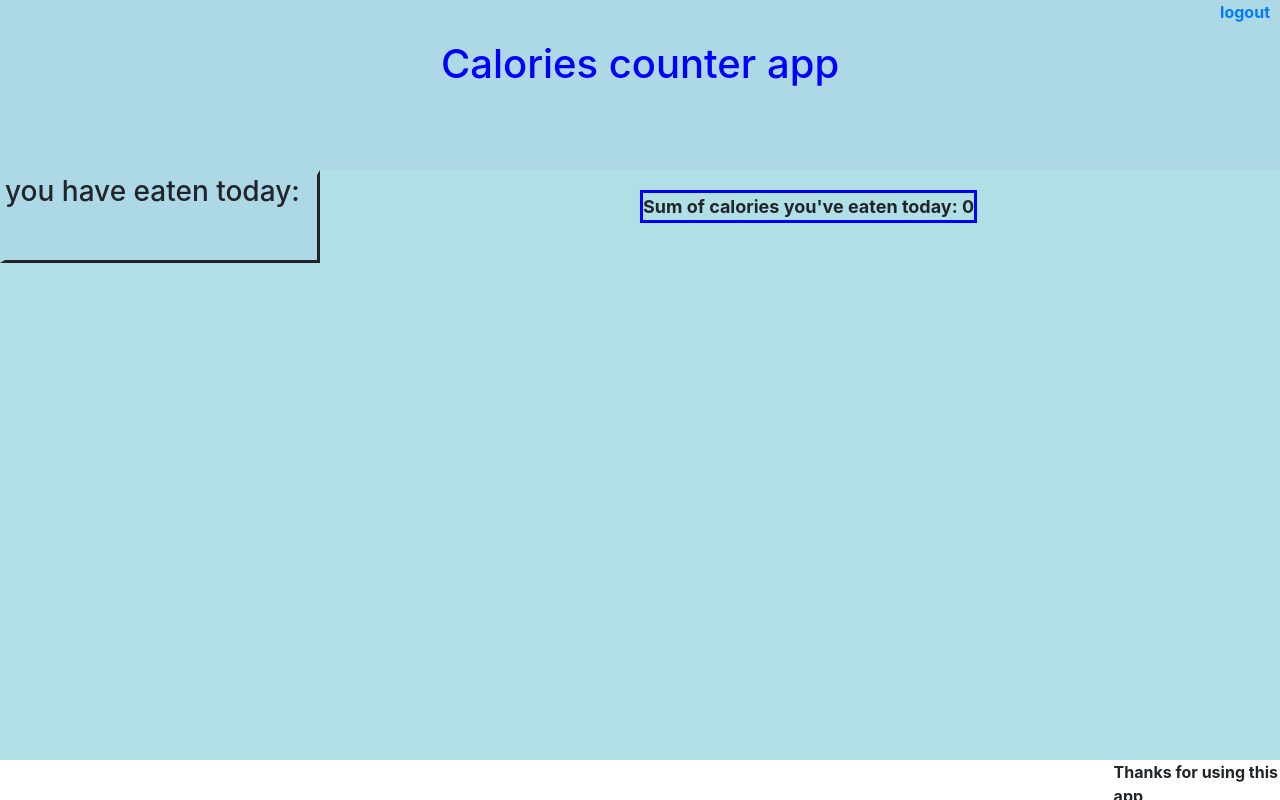
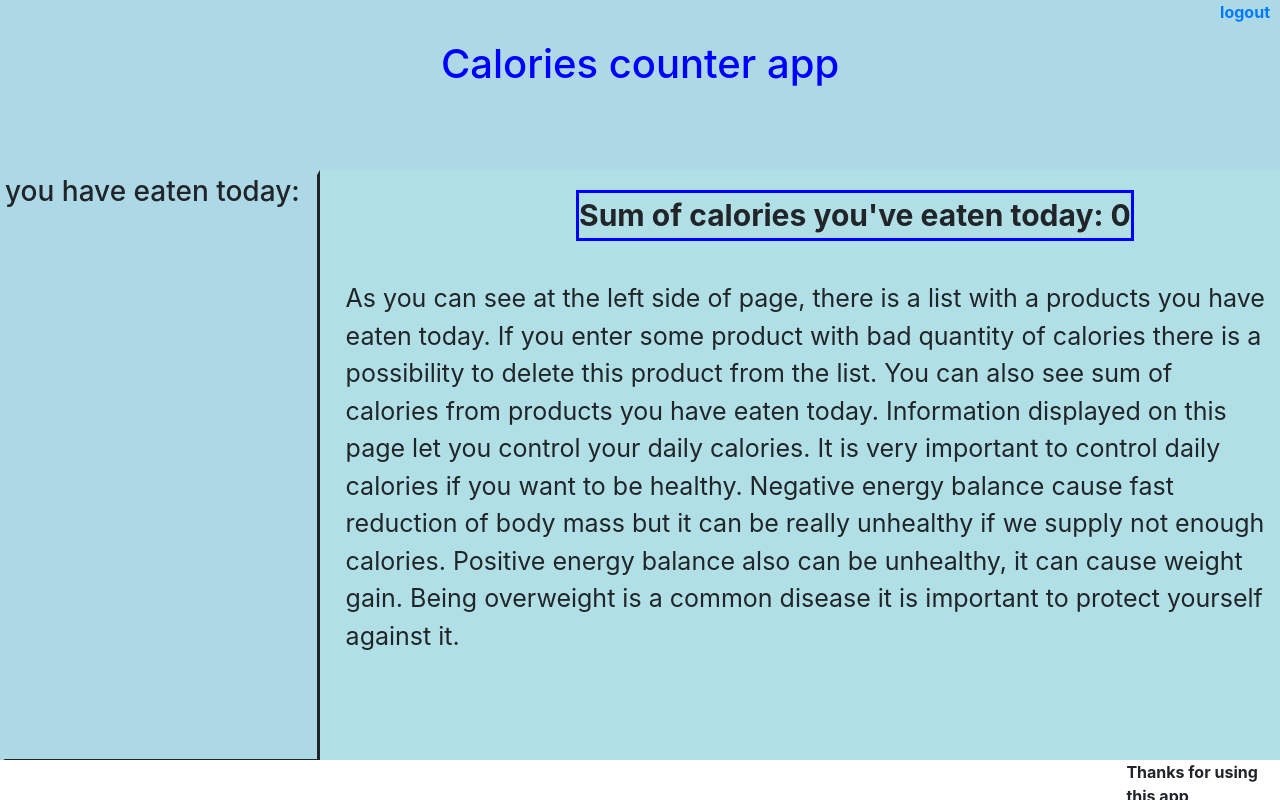
Before and after one commit to jakubmichalik98-98/CaloriesCounter, a Django app: page /calories/ in a window 1280 px wide. Run offline with Django 3.2, Linux system fonts and the light colour scheme; data comes from the database, SQL or seed files in the repository; both versions use the stored data as it was after the commit; some libraries are stand-ins or nearby versions.

Commit message:
frontend final update

```diff
--- a/CaloriesCounter/calories/templates/calories/index.html
+++ b/CaloriesCounter/calories/templates/calories/index.html
@@ -6,6 +6,18 @@
 <div class="sum">
 <p class="text-sum"><b>Sum of calories you've eaten today:
      {{kcal_sum}}</b></p>
+
+</div>
+<div class="index-description">
+ <p>
+     As you can see at the left side of page, there is a list with a products you have eaten today. If you
+    enter some product with bad quantity of calories there is a possibility to delete this product from the list.
+    You can also see sum of calories from products you have eaten today. Information displayed on this page let you
+    control your daily calories. It is very important to control daily calories if you want to be healthy. Negative
+    energy balance cause fast reduction of body mass but it can be really unhealthy if we supply not enough calories.
+    Positive energy balance also can be unhealthy, it can cause weight gain. Being overweight is a common disease
+        it is important to protect yourself against it.
+ </p>
 </div>
 <div class="list-container">
 <h3>{{user.username}} you have eaten today:</h3>
--- a/CaloriesCounter/calories/templates/calories/name.html
+++ b/CaloriesCounter/calories/templates/calories/name.html
@@ -2,13 +2,15 @@
 
 {% block title %}Name{% endblock %}
 {% block content %}
+<h2>Meal form</h2>
+<br>
 <form action="/calories/meal/" method="post">
     {% csrf_token %}
     {{ form.as_p }}
     <input class="btn btn-primary" type="submit" value="Submit">
 </form>
 
-<div>
+<div class="product-list">
     As you can see, you can fill a form and enter how many calories has your meal.
     If you don't know how many calories has your meal, check list given below, there
     are basic meals and their kcal quantity:
--- a/CaloriesCounter/diets/templates/diets/advanced.html
+++ b/CaloriesCounter/diets/templates/diets/advanced.html
@@ -37,7 +37,7 @@
 
         <div class="col-sm">
              <h3>Week part</h3>
-            <br>There are some stats from last 7 days:
+            <br>There are stats (eaten calories) from last 7 days:
             <ul>
             {% for date,sum in sum_week_kcal.items %}
                 <li>{{date}}: {{sum}}</li>
@@ -46,10 +46,10 @@
             Average: {{avg_week_kcal}}
             <br>Max: {{max_week_kcal}}
             <br>Min: {{min_week_kcal}}
-            <br>Most category: {{most_frequent_category}}
+            <br>Most eaten category: {{most_frequent_category}}
             <br>{{login_user}}
 
-            <br>If you want to show your week caloric balance, click here
+            <br>If you want to show chart with eaten calories last week click here
             <p class="font-weight-bold"><a href="{% url 'chart' %}">Show chart</a></p>
 
         </div>
--- a/CaloriesCounter/diets/templates/diets/meal.html
+++ b/CaloriesCounter/diets/templates/diets/meal.html
@@ -3,6 +3,10 @@
 {% block title %}MealForm{% endblock %}
 
 {% block content %}
+<h1>Fill advanced meal form</h1>
+<p>
+    In this part of application you can fill a meal form with more options than in simple part.
+</p>
 
 <form action="/diets/mealform/" method="post">
     {% csrf_token %}
@@ -11,4 +15,4 @@
 </form>
 {% endblock %}
 
-{% block logout %}<p><a href="{% url 'logout' %}">logout</a></p>{% endblock %}
+{% block logout %}<p class="font-weight-bold"><a href="{% url 'logout' %}">logout</a></p>{% endblock %}
--- a/CaloriesCounter/users/static/users/style.css
+++ b/CaloriesCounter/users/static/users/style.css
@@ -23,7 +23,7 @@ border-style:solid;
 }
 .footer{
 height:40px;
-padding-left:87%;
+padding-left:88%;
 padding-bottom:5px;
 width:100%;
 background-color:white;
@@ -35,9 +35,9 @@ position:fixed;
 display:flex;
 justify-content: center;
 align-items: start;
-font-size: large;
+font-size: 30px;
 position:absolute;
-left:50%;
+left:45%;
 }
 .text-sum{
 border-style:solid;
@@ -48,6 +48,7 @@ padding-bottom:15px;
 }
 .list-container{
 width:25%;
+min-height:74%;
 background-color:lightblue;
 border-style:solid;
 border-top: 5px solid lightblue;
@@ -57,3 +58,34 @@ left:0;
 top:170px;
 padding-bottom:20px;
 }
+.form-description{
+padding-right:15px;
+}
+.chart-title{
+display:flex;
+justify-content:center;
+}
+.chart{
+left:10%;
+position:absolute;
+}
+.reduce-form{
+padding-bottom:10px;
+}
+.home-text{
+bottom:10%;
+padding-left:37%;
+position:absolute;
+}
+.index-description{
+display:flex;
+justify-content: center;
+padding-right:10px;
+font-size: 25px;
+position:absolute;
+left:27%;
+top:35%;
+}
+.product-list{
+padding-bottom:10px;
+}
--- a/CaloriesCounter/users/templates/registration/login.html
+++ b/CaloriesCounter/users/templates/registration/login.html
@@ -3,6 +3,7 @@
 {% block title %}Login{% endblock %}
 
 {% block content %}
+<h1 class="d-flex justify-content-center">Login page</h1>
 <h2>Login</h2>
 <form method="post">
   {% csrf_token %}
--- a/calories.json
+++ b/calories.json
@@ -1 +1,3 @@
-{"apple": "52", "juice": "20"}
+{"apple": "52", "juice": "20", "chocolate": "300", "orange": "157", "chips": "311", "burger":  "300",
+"five potatoes": "300", "rice": "130", "pasta": "131", "strawberry":  "32", "chicken meat":  "239",
+"broccoli": "33"}
```
Also changed, not shown: CaloriesCounter/calories/templates/calories/question.html (+10 -4 lines), CaloriesCounter/diets/templates/diets/chart.html (+6 -4 lines), CaloriesCounter/diets/templates/diets/personal.html (+7 -3 lines), CaloriesCounter/diets/templates/diets/reduced.html (+11 -6 lines), CaloriesCounter/users/templates/home.html (+6 -2 lines), CaloriesCounter/users/templates/users/register.html (+8 -12 lines), CaloriesCounter/db.sqlite3.
